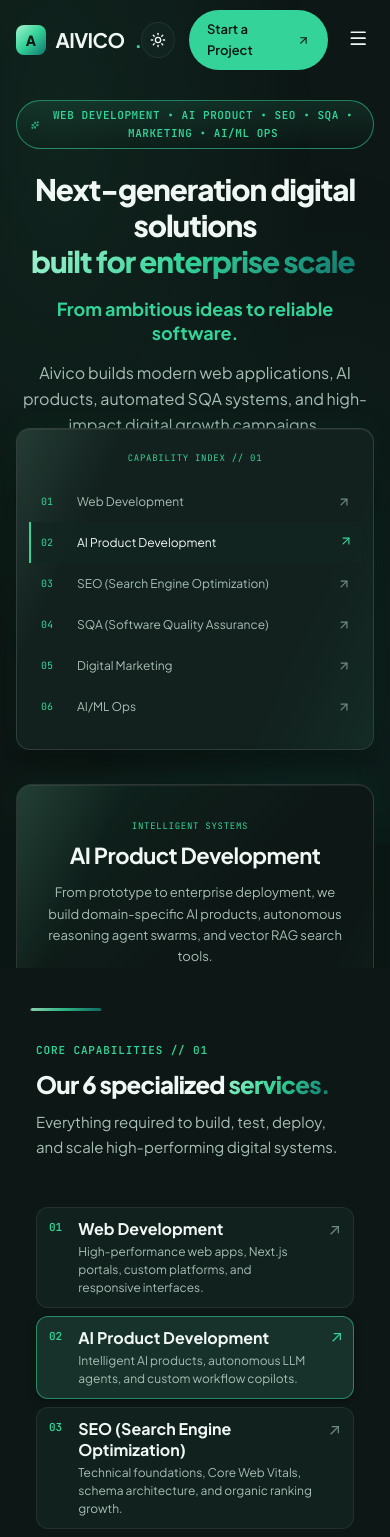
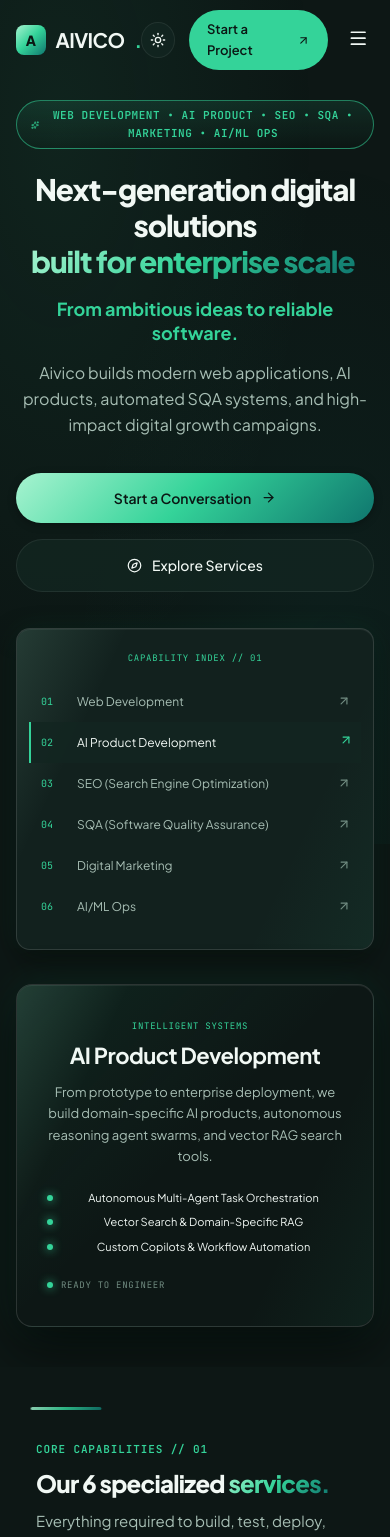
Before and after one commit to aivicotech-1/AIVICO, a React (Vite) app: page / in a window 390 px wide. Shown: the top 1537 px of the page. Built offline with nearby package versions, Linux system fonts and the light colour scheme.

Commit message:
resolve responsiveness issues

```diff
--- a/src/styles.css
+++ b/src/styles.css
@@ -616,6 +616,8 @@
   margin-bottom: 20px;
   padding-bottom: 0.12em;
   color: var(--text-main);
+  max-width: 100%;
+  overflow-wrap: anywhere;
 }
 
 .hero-title .hero-word {
@@ -2167,6 +2169,7 @@
     grid-template-columns: 1fr;
     gap: 36px;
     text-align: center;
+    min-width: 0;
   }
 
   .hero-content {
@@ -2185,7 +2188,8 @@
   }
 
   .hero-visual-wrapper {
-    height: 420px;
+    height: auto;
+    min-height: 430px;
   }
 
   .hero-services-panel {
@@ -2247,6 +2251,7 @@
 
   .hero-visual-wrapper {
     height: auto;
+    min-height: 0;
   }
 
   .hero-services-panel {
@@ -2422,7 +2427,8 @@
   }
 
   .hero-visual-wrapper {
-    height: 300px;
+    height: auto;
+    min-height: 0;
   }
 
   .contact-form-panel {
```
